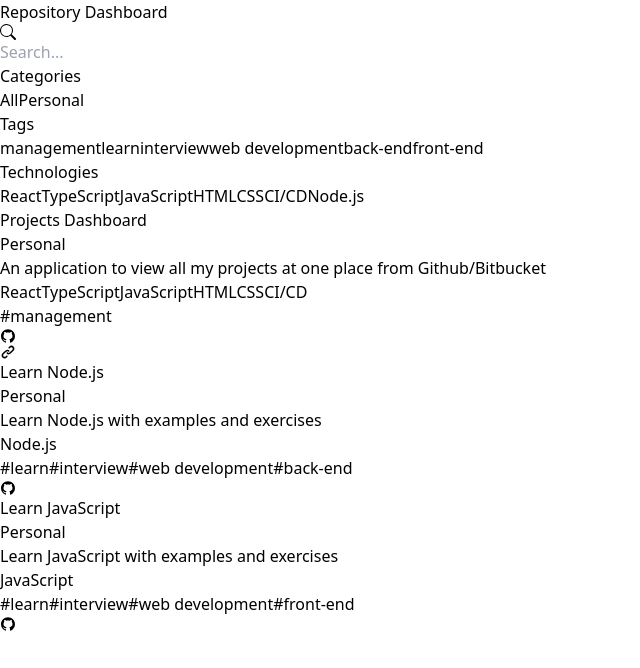
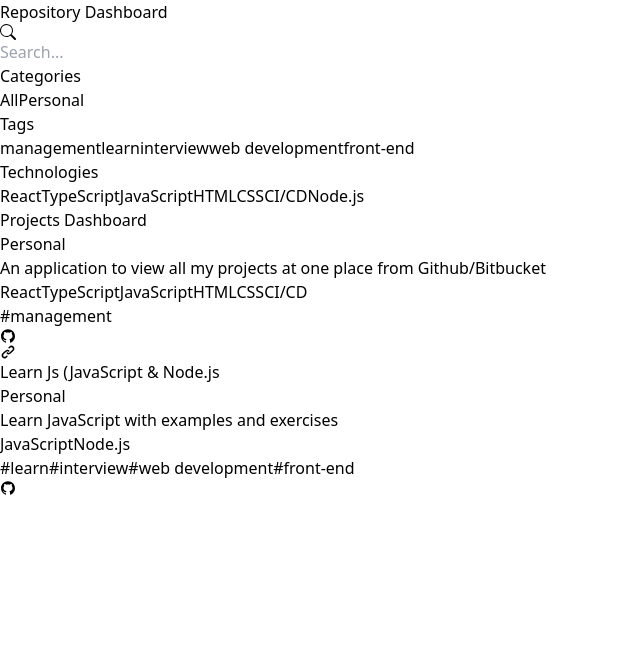
Before and after one commit to devravinder/project-dashboard, a React (Vite) app: page / in a window 1280 px wide. Shown: the top 668 px of the page, without its empty margins (0-640 px from the left). Built offline with nearby package versions, Linux system fonts and the light colour scheme.

Commit message:
update: projects list

```diff
--- a/src/data/repositories.ts
+++ b/src/data/repositories.ts
@@ -56,23 +56,13 @@
   },
   {
     id: '2',
-    name: 'Learn Node.js',
-    description: 'Learn Node.js with examples and exercises',
-    category: CATEGORIES.PERSONAL,
-    tags: [TAGS.LEARN,TAGS.INTERVIEW ,TAGS.WEB_DEVELOPMENT, TAGS.BACK_END],
-    technologies: [
-      { name: TECHNOLOGIES.NODE_JS }
-    ],
-    repoUrl: 'https://github.com/devravinder/node-learn',
-  },
-  {
-    id: '3',
-    name: 'Learn JavaScript',
+    name: 'Learn Js (JavaScript & Node.js',
     description: 'Learn JavaScript with examples and exercises',
     category: CATEGORIES.PERSONAL,
     tags: [TAGS.LEARN, TAGS.INTERVIEW, TAGS.WEB_DEVELOPMENT, TAGS.FRONT_END],
     technologies: [
-      { name: TECHNOLOGIES.JAVASCRIPT }
+      { name: TECHNOLOGIES.JAVASCRIPT },
+      {name: TECHNOLOGIES.NODE_JS}
     ],
     repoUrl: 'https://github.com/devravinder/js-learn',
   }
```
